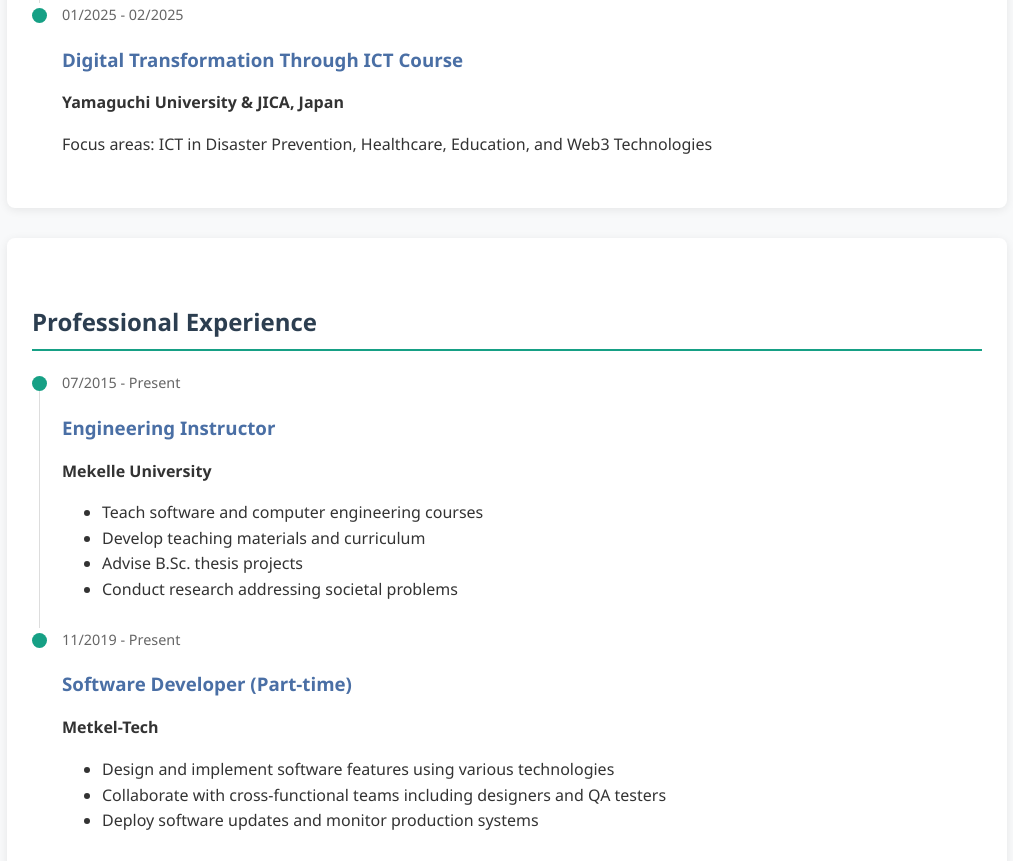
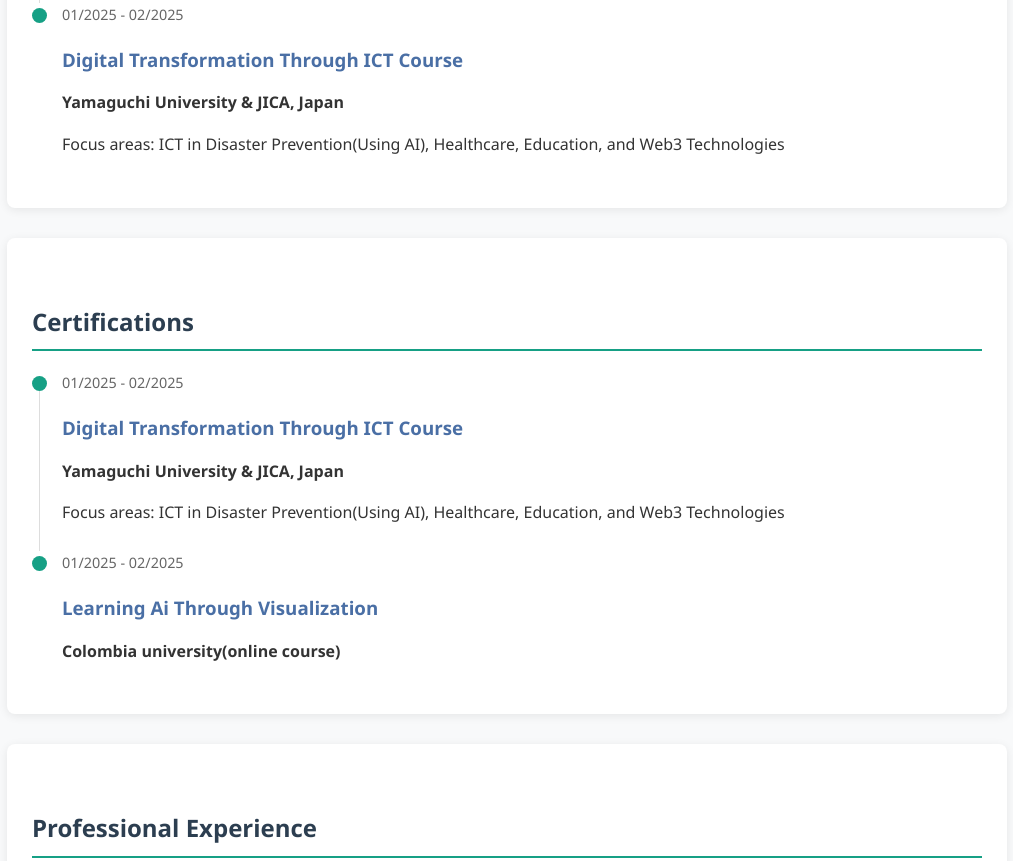
Before and after one commit to awetkidane/awetkidane.github.io, a plain HTML site: page index.html in a window 1280 px wide. Shown: the part 1285-2146 px from the top of the page, without its empty margins (133-1146 px from the left). Drawn offline with Linux system fonts and the light colour scheme.

Commit message:
Update index.html

```diff
--- a/index.html
+++ b/index.html
@@ -196,7 +196,21 @@
             <div class="date">01/2025 - 02/2025</div>
             <h3>Digital Transformation Through ICT Course</h3>
             <p><strong>Yamaguchi University & JICA, Japan</strong></p>
-            <p>Focus areas: ICT in Disaster Prevention, Healthcare, Education, and Web3 Technologies</p>
+            <p>Focus areas: ICT in Disaster Prevention(Using AI), Healthcare, Education, and Web3 Technologies</p>
+        </div>
+    </section>
+    <section>
+         <h2>Certifications</h2>
+         <div class="timeline-item">
+            <div class="date">01/2025 - 02/2025</div>
+            <h3>Digital Transformation Through ICT Course</h3>
+            <p><strong>Yamaguchi University & JICA, Japan</strong></p>
+            <p>Focus areas: ICT in Disaster Prevention(Using AI), Healthcare, Education, and Web3 Technologies</p>
+        </div>
+        <div class="timeline-item">
+            <div class="date">01/2025 - 02/2025</div>
+            <h3>Learning Ai Through Visualization</h3>
+            <p><strong>Colombia university(online course)</strong></p>
         </div>
     </section>
 
@@ -295,8 +309,8 @@
 
         <div class="project">
             <h3>Desert Locust Monitoring System</h3>
-            <div class="date">01/2018 - 09/2019</div>
-            <p>Developed an early warning system using drone technology and remote sensing for real-time aerial surveillance of locust swarms in Ethiopia. Implemented predictive modeling based on weather and vegetation patterns.</p>
+            <div class="date">01/2017 - 09/2019</div>
+            <p>it is an early warning system using drone technology and remote sensing for real-time aerial surveillance of locust swarms in Ethiopia. Implemented predictive modeling based on weather and vegetation patterns.</p>
         </div>
 
         <div class="project">
```
